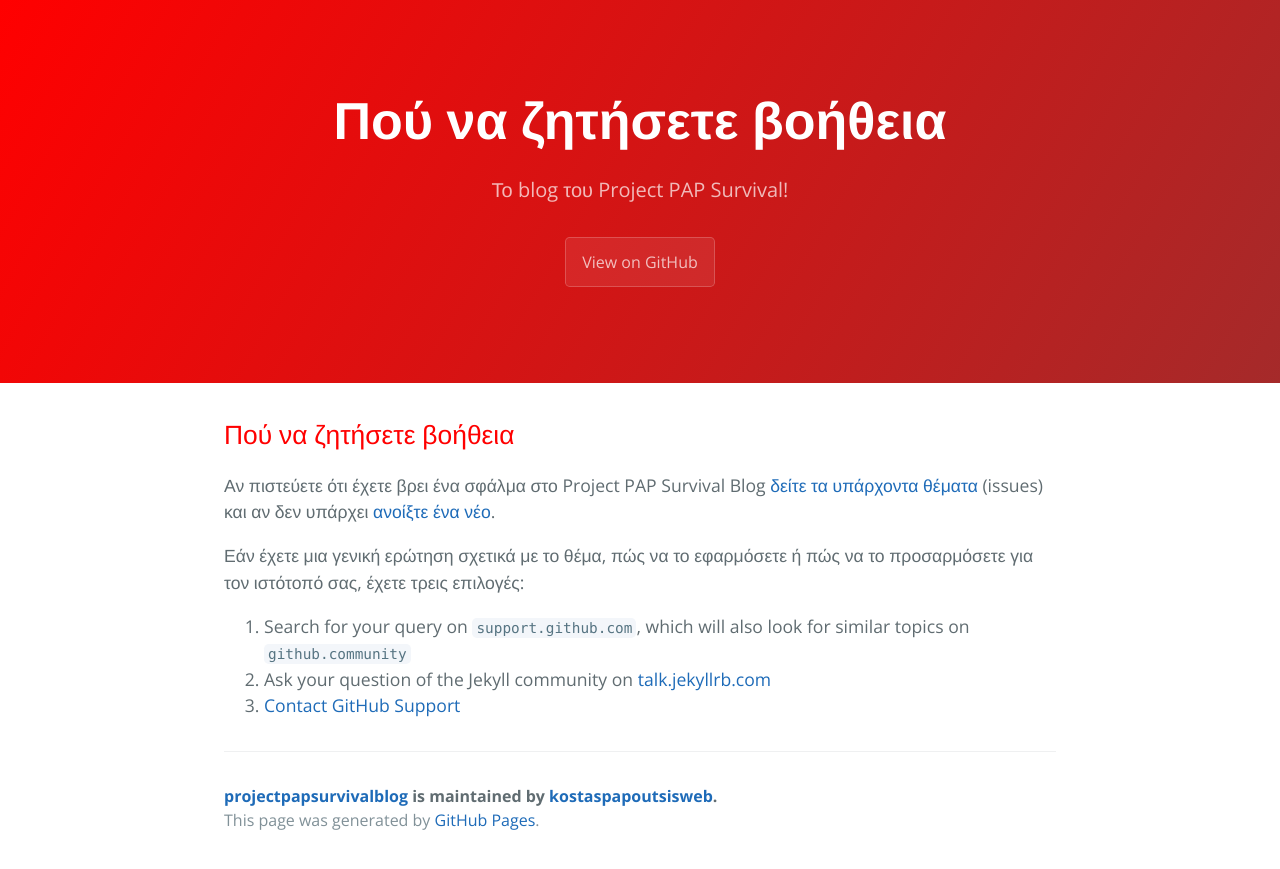
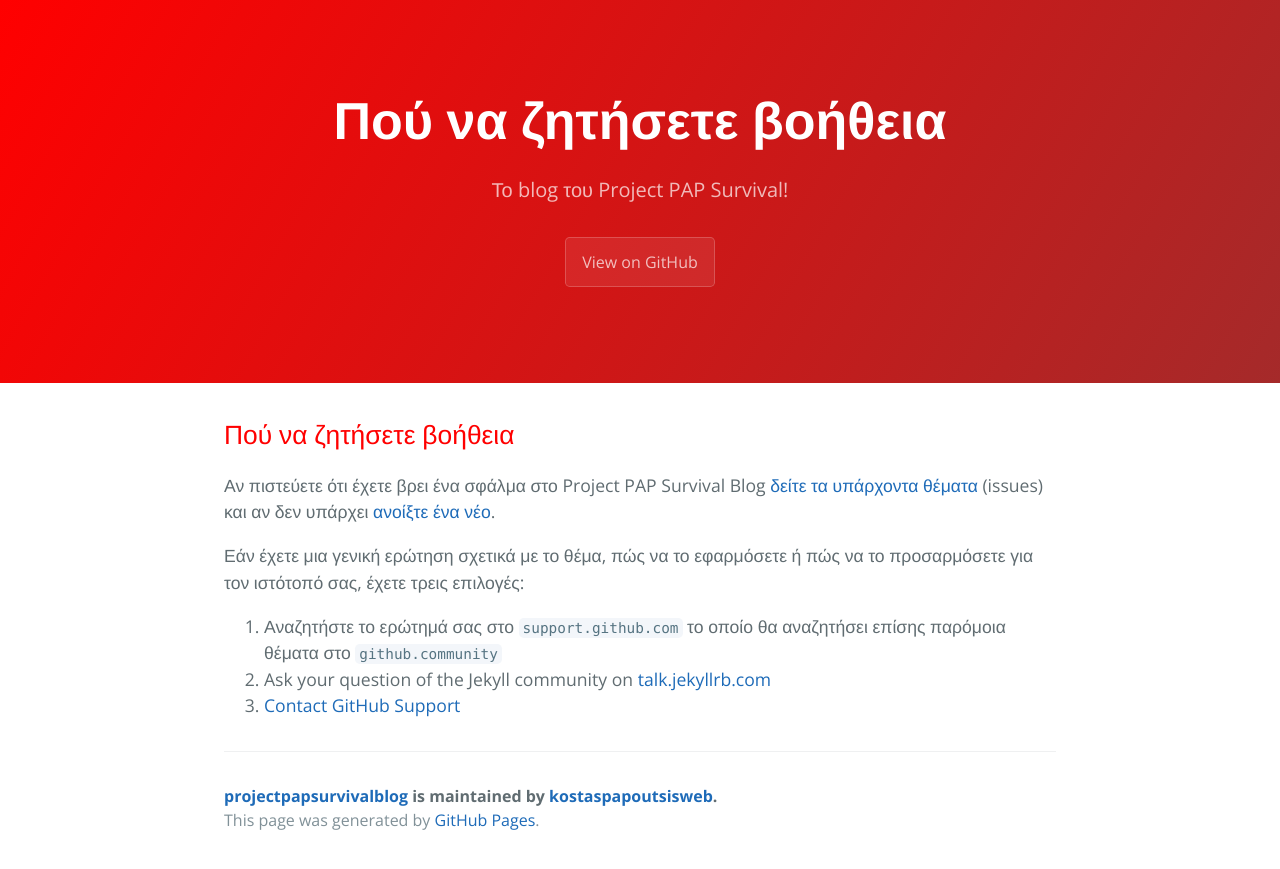
Before and after one commit to kostaspapoutsisweb/projectpapsurvivalblog, a Jekyll site: the page built from docs/SUPPORT.md, in a window 1280 px wide. Shown: the top 869 px of the page. Built offline with Jekyll 4.4.1, drawn with Linux system fonts in a browser that asks for light colours; our own code applies the rules of GitHub Pages for plain Markdown files.

Commit message:
Update SUPPORT.md

```diff
--- a/docs/SUPPORT.md
+++ b/docs/SUPPORT.md
@@ -4,6 +4,6 @@
 
 Εάν έχετε μια γενική ερώτηση σχετικά με το θέμα, πώς να το εφαρμόσετε ή πώς να το προσαρμόσετε για τον ιστότοπό σας, έχετε τρεις επιλογές:
 
-1. Search for your query on [`support.github.com`](https://support.github.com/?q=pages+Cayman+theme), which will also look for similar topics on [`github.community`](https://github.community/search?q=pages+Cayman+theme)
+1. Αναζητήστε το ερώτημά σας στο [`support.github.com`](https://support.github.com/?q=pages+Cayman+theme) το οποίο θα αναζητήσει επίσης παρόμοια θέματα στο [`github.community`](https://github.community/search?q=pages+Cayman+theme)
 2. Ask your question of the Jekyll community on [talk.jekyllrb.com](https://talk.jekyllrb.com/)
 3. [Contact GitHub Support](https://github.com/contact?form%5Bsubject%5D=GitHub%20Pages%20theme%20pages-themes/cayman)
```
